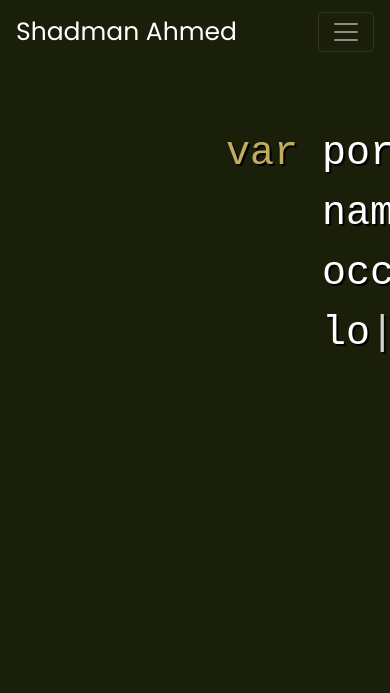
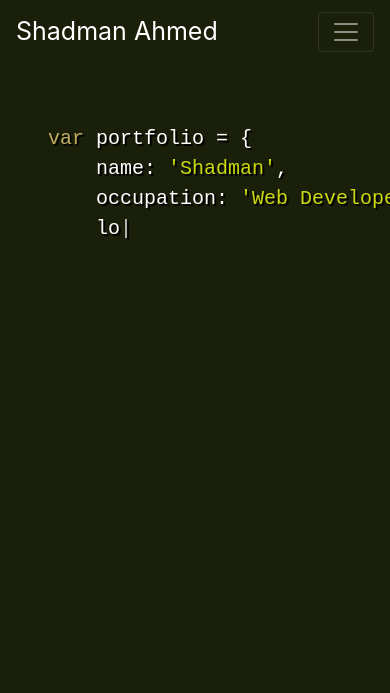
Before and after one commit to Shadman-Ahmed-Chowdhury/Shadman-Ahmed-Chowdhury.github.io, a PHP site: page / in a window 390 px wide. Shown: the top 693 px of the page. Run offline with PHP 8.4, Linux system fonts and the light colour scheme.

Commit message:
Responsive CSS added

```diff
--- a/assets/css/style.css
+++ b/assets/css/style.css
@@ -39,6 +39,13 @@
 	100%{opacity: 1;}
 }
 
+@media screen and (max-width:800px) {
+  #typewriter {
+    font-size: 20px;
+    margin-left: -240px; /* The width is 100%, when the viewport is 800px or smaller */
+  }
+}
+<
 nav {
 	margin: 0;
 	font-family: 'Poppins', sans-serif;
--- a/index.html
+++ b/index.html
@@ -2,6 +2,7 @@
 <html>
 <head>
 	<title>Shadman Ahmed's Portfolio</title>
+	<meta name="viewport" content="width=device-width, initial-scale=1.0">
 	<link rel="stylesheet" href="https://stackpath.bootstrapcdn.com/bootstrap/4.5.0/css/bootstrap.min.css" integrity="sha384-9aIt2nRpC12Uk9gS9baDl411NQApFmC26EwAOH8WgZl5MYYxFfc+NcPb1dKGj7Sk" crossorigin="anonymous">
 	<link href="https://fonts.googleapis.com/css2?family=Poppins&display=swap" rel="stylesheet">
 	<link rel="stylesheet" type="text/css" href="assets/css/style.css">
```
